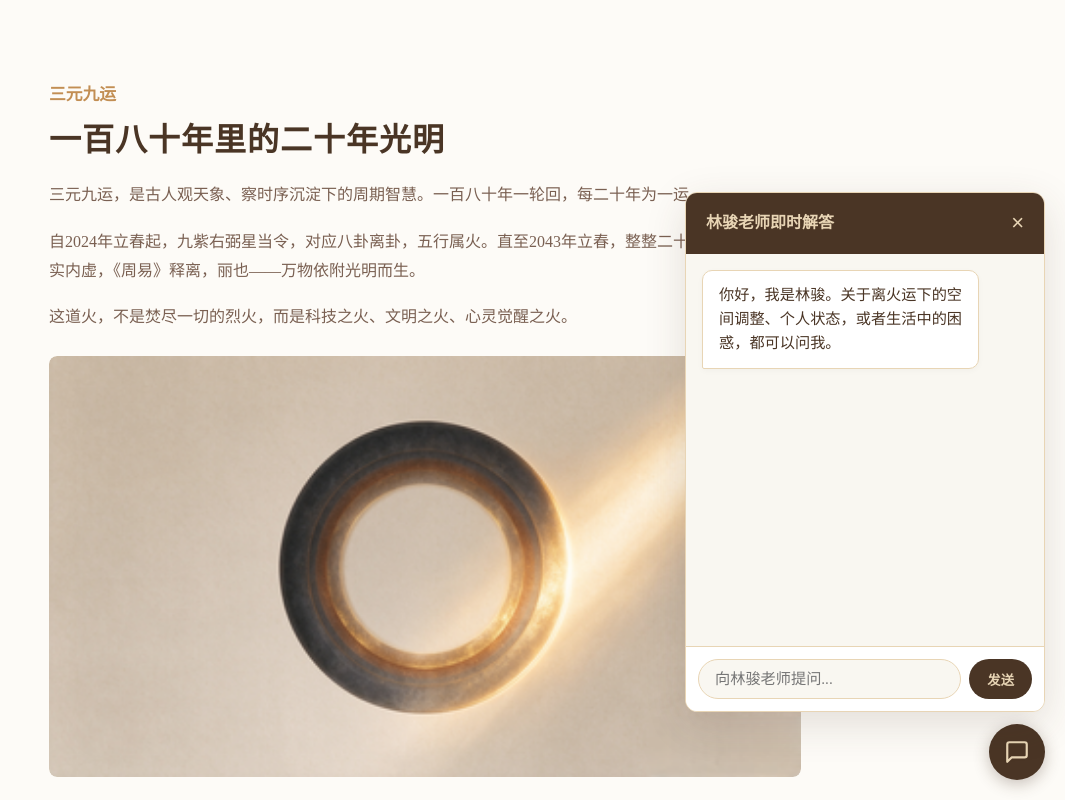
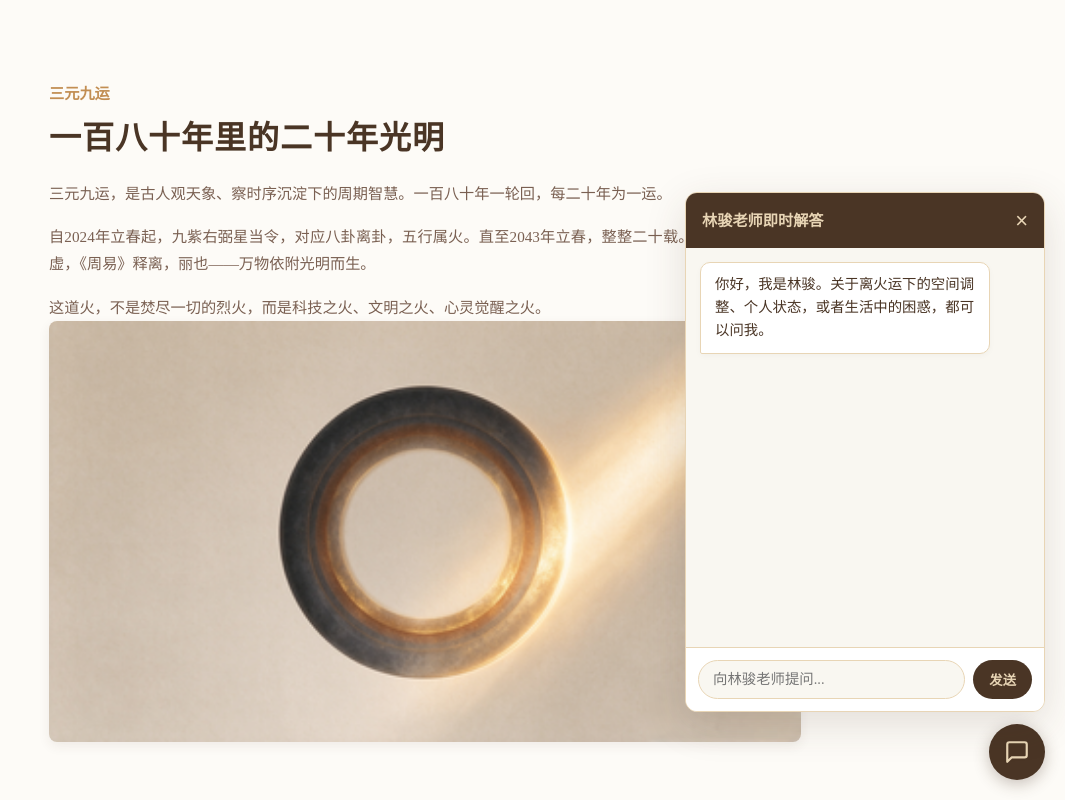
Before and after one commit to kenstella86/linjun-website, a plain HTML site: page linjun-website/index.html in a window 1280 px wide. Both pictures are taken after a click on the button 1232 px from the left and 752 px from the top of the page. Shown: the top 800 px of the page, without its empty margins (215-1280 px from the left). Drawn offline with Linux system fonts and the light colour scheme.

Commit message:
ai 链接

```diff
--- a/linjun-website/index.html
+++ b/linjun-website/index.html
@@ -25,70 +25,75 @@
     -webkit-font-smoothing: antialiased;
   }
 
-  /* ================= 页面排版（全端通用，重点适配手机） ================= */
-  .container { max-width: 800px; margin: 0 auto; padding: 0 24px; }
-  .section { padding: 50px 0; }
+  /* ================= 页面排版（默认就是手机单列，绝对不并排） ================= */
+  .container { max-width: 800px; margin: 0 auto; padding: 0 18px; }
+  .section { padding: 45px 0; }
 
-  /* 文字区块样式 */
-  .section-text h2 { font-size: 1.6rem; font-weight: 600; margin-bottom: 18px; color: var(--text-main); letter-spacing: 1px; line-height: 1.4; }
-  .section-text h3 { font-size: 1.05rem; color: var(--accent); margin-bottom: 8px; font-weight: 600; }
-  .section-text p { font-size: 1rem; margin-bottom: 18px; color: var(--text-sub); text-align: justify; }
+  /* 文字区块样式（针对手机屏幕调小字号，增加行距） */
+  .section-text h3 { font-size: 0.95rem; color: var(--accent); margin-bottom: 8px; font-weight: 600; }
+  .section-text h2 { font-size: 1.45rem; font-weight: 600; margin-bottom: 18px; color: var(--text-main); letter-spacing: 1px; line-height: 1.45; }
+  .section-text p { font-size: 0.95rem; margin-bottom: 16px; color: var(--text-sub); text-align: justify; }
   .section-text p:last-child { margin-bottom: 0; }
 
-  /* 图片区块样式（关键修改：图片随宽度自适应，保持原比例） */
-  .section-visual { margin-top: 24px; border-radius: 8px; overflow: hidden; }
+  /* 图片区块样式（手机端固定为全宽，保持原图比例） */
+  .section-visual { margin-top: 24px; }
   .section-visual img {
     width: 100%;
-    height: auto;       /* 高度自适应，保持图片原始比例，绝不裁切 */
+    height: auto;       /* 高度自适应，绝不裁切和变形 */
     display: block;
     border-radius: 8px;
+    box-shadow: 0 4px 12px rgba(74,53,37,0.08);
   }
 
-  /* 双图布局（办公与居家）：手机端自动上下堆叠，PC端并排 */
+  /* 双图布局（办公与居家）：手机端绝对是上下两张图！ */
   .box-layout {
-    display: grid;
-    grid-template-columns: 1fr;
+    display: flex;
+    flex-direction: column; /* 强制上下排列 */
     gap: 16px;
   }
-  .box-layout img { width: 100%; height: auto; display: block; border-radius: 8px; }
+  .box-layout img { width: 100%; height: auto; display: block; border-radius: 8px; box-shadow: 0 4px 12px rgba(74,53,37,0.08); }
 
-  /* ================= 悬浮 AI 对话框 ================= */
+  /* ================= 悬浮 AI 对话框（手机端专门适配） ================= */
   .ai-chat-btn {
     position: fixed; bottom: 20px; right: 20px; width: 56px; height: 56px;
     border-radius: 50%; background: var(--text-main); color: #E8D5B5; border: none;
     box-shadow: 0 4px 16px rgba(74,53,37,0.3); cursor: pointer; z-index: 3000;
     display: grid; place-items: center; transition: all 0.3s ease;
   }
-  .ai-chat-btn:hover { transform: scale(1.1); background: var(--accent); color: #fff; }
   .ai-chat-btn svg { width: 26px; height: 26px; }
 
   .ai-chat-window {
-    position: fixed; bottom: 88px; right: 20px; width: 360px; height: 520px;
+    position: fixed; bottom: 88px; right: 12px; width: calc(100vw - 24px); height: 65vh;
     background: var(--bg); border-radius: 12px; box-shadow: 0 12px 40px rgba(74,53,37,0.15);
     display: none; flex-direction: column; z-index: 3000; overflow: hidden;
     border: 1px solid #E8D5B5;
   }
   .ai-chat-window.open { display: flex; }
   .ai-chat-header {
-    background: var(--text-main); color: #E8D5B5; padding: 16px 20px;
-    font-weight: 600; display: flex; justify-content: space-between; align-items: center; font-size: 1rem;
+    background: var(--text-main); color: #E8D5B5; padding: 14px 16px;
+    font-weight: 600; display: flex; justify-content: space-between; align-items: center; font-size: 0.95rem;
   }
   .ai-chat-header button { background: none; border: none; color: #E8D5B5; cursor: pointer; font-size: 22px; }
-  .ai-chat-messages { flex: 1; padding: 16px; overflow-y: auto; display: flex; flex-direction: column; gap: 12px; background: #F9F7F1; }
-  .ai-msg { max-width: 85%; padding: 12px 16px; border-radius: 10px; font-size: 0.95rem; line-height: 1.6; word-wrap: break-word; box-shadow: 0 2px 6px rgba(0,0,0,0.03); }
+  .ai-chat-messages { flex: 1; padding: 14px; overflow-y: auto; display: flex; flex-direction: column; gap: 10px; background: #F9F7F1; }
+  .ai-msg { max-width: 88%; padding: 10px 14px; border-radius: 10px; font-size: 0.9rem; line-height: 1.6; word-wrap: break-word; box-shadow: 0 2px 6px rgba(0,0,0,0.03); }
   .ai-msg.bot { background: #fff; border: 1px solid #E8D5B5; align-self: flex-start; border-bottom-left-radius: 2px; color: var(--text-main); }
   .ai-msg.user { background: var(--accent); color: #fff; align-self: flex-end; border-bottom-right-radius: 2px; }
   .ai-chat-input-area { display: flex; padding: 12px; border-top: 1px solid #E8D5B5; background: #fff; gap: 8px; }
-  .ai-chat-input-area input { flex: 1; padding: 10px 16px; border: 1px solid #E8D5B5; border-radius: 20px; outline: none; font-size: 0.95rem; font-family: inherit; color: var(--text-main); background: #F9F7F1; }
+  .ai-chat-input-area input { flex: 1; padding: 10px 14px; border: 1px solid #E8D5B5; border-radius: 20px; outline: none; font-size: 0.9rem; font-family: inherit; color: var(--text-main); background: #F9F7F1; }
   .ai-chat-input-area input:focus { border-color: var(--accent); background: #fff; }
-  .ai-chat-input-area button { background: var(--text-main); color: #E8D5B5; border: none; border-radius: 20px; padding: 10px 18px; cursor: pointer; font-weight: 600; font-family: inherit; }
+  .ai-chat-input-area button { background: var(--text-main); color: #E8D5B5; border: none; border-radius: 20px; padding: 10px 16px; cursor: pointer; font-weight: 600; font-family: inherit; }
 
-  /* ================= 针对手机端特别优化的媒体查询 ================= */
+  /* ================= 针对电脑端（大屏）的适配 ================= */
   @media (min-width: 768px) {
-    /* 如果是电脑大屏，双图并排显示 */
-    .box-layout { grid-template-columns: 1fr 1fr; }
-    .section { padding: 80px 0; }
+    .container { padding: 0 24px; }
+    .section { padding: 80px 0; display: flex; align-items: center; gap: 60px; }
+    .section.reverse { flex-direction: row-reverse; }
+    .section-text { flex: 1; }
     .section-text h2 { font-size: 2rem; }
+    .section-visual { flex: 1.2; margin-top: 0; }
+    .box-layout { flex-direction: row; flex-wrap: wrap; }
+    .box-layout img { flex: 1; width: calc(50% - 8px); }
+    .ai-chat-window { right: 20px; width: 360px; height: 520px; }
   }
 </style>
 </head>
```
